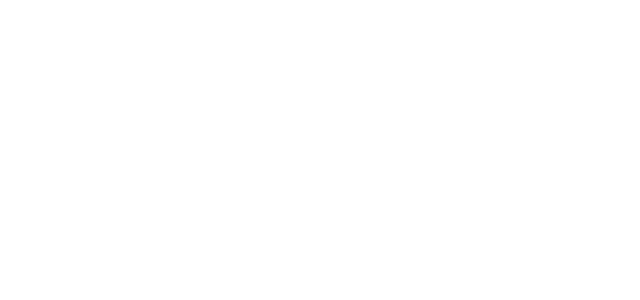
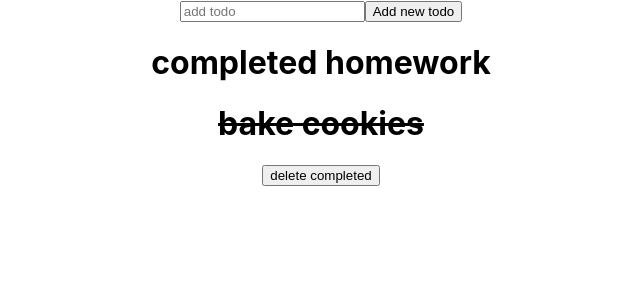
Before and after one commit to bloominstituteoftechnology/reducer-todo, a React (Create React App) app in the folder reducer-todo/: page / in a window 1280 px wide. Shown: the top 300 px of the page, without its empty margins (319-959 px from the left). Built offline with nearby package versions, Linux system fonts and the light colour scheme.

Commit message:
"working on addtodos"

```diff
--- a/reducer-todo/src/App.js
+++ b/reducer-todo/src/App.js
@@ -1,15 +1,47 @@
-import React from 'react';
-import todoList from './components/todoList';
-
+import React, {useReducer} from 'react';
+import {initialState, reducer} from './reducers/reducer';
+import Display from "./components/Display";
+import Form from './components/Form';
 import './App.css';
 
 function App() {
+  const [ state, dispatch] = useReducer(reducer, initialState)
+
+ const toggleTodo = (id) => {
+   dispatch({
+     type:"TOGGLE",
+     payload:id
+    })
+ }
+
+ const filterTodo = () => {
+  dispatch({
+    type:"FILTER"
+
+   })
+}
+//--------------
 
 
+const addNewTodo = (newText) =>{
+  const newItem = {
+    task: newText,
+    completed: false,
+    id:Date.now()
+  }
+dispatch({
+  type: "ADD_TODO",
+  payload:newItem
+})
+}
+//------------------
 
   return (
     <div className="App">
-      <todoList />
+      {/* <button onClick = {addNewTodo}>Add Todo</button> */}
+      <Form addtodo ={addNewTodo} newText = {state.newText}/>
+      <Display toggle = {toggleTodo} todos = {state.todos}/>
+      <button onClick ={filterTodo}>delete completed</button>
 
 
     </div>
--- /dev/null
+++ b/reducer-todo/src/components/Display.js
@@ -0,0 +1,17 @@
+import React from 'react'
+import Todo from './Todo'
+
+
+export default function Display (props){
+    console.log(props)
+
+    return(
+
+        <div>
+            {props.todos.map(i =>(
+                <Todo toggle = {props.toggle} key = {i.id} todo = {i}/>
+                ))}{""}
+
+        </div>
+    )
+}
--- /dev/null
+++ b/reducer-todo/src/components/Form.js
@@ -0,0 +1,44 @@
+import React, {useState} from 'react';
+
+
+export default function Form(props){
+console.log("I am props from form", props)
+
+const [addItem,setAddItem] = useState("")
+
+//   const newText ={
+//     task:{addItem},
+//     completed:false,
+//     id: Date.now()
+//   }
+
+    const handleChanges = (e) => {
+       setAddItem(e.target.value)
+    }
+
+    // const handleChanges = () => {
+    //     setAddItem(props.newText)
+    //  }
+
+    const handleSubmit =(e) =>{
+        e.preventDefault()
+        props.addNewTodo(addItem)
+    }
+
+
+    return(
+        <div>
+            <form onSubmit = {handleSubmit} >
+                <input
+                type = "text"
+                name = "newTodo"
+                placeholder = "add todo"
+                value = {addItem}
+                onChange = {handleChanges}
+                />
+                <button>Add new todo</button>
+           </form>
+
+        </div>
+    )
+}
--- /dev/null
+++ b/reducer-todo/src/components/Todo.js
@@ -0,0 +1,9 @@
+import React from 'react';
+
+export default function Todo(props){
+
+    return(
+        <h1 onClick = {() =>props.toggle(props.todo.id)}className = {props.todo.completed? "completed": null}>{props.todo.task}</h1>
+
+    )
+}
--- a/reducer-todo/src/components/todoList.js
+++ /dev/null
@@ -1,47 +0,0 @@
-import React, { useState, useReducer } from 'react';
-import { todoReducer, initialState } from '../reducers/todoReducer';
-
-const todoList = () => {
-
-    const[todo, dispatch] = useReducer(todoReducer, initialState)
-
-    const [newTodo, setNewTodo] = useState('')
-
-    const clearCompleted = () => {
-
-
-    }
-
-
-
-
-    const handleChanges = (e) => {
-        setNewTodo([...todo],
-            {
-            todo:e.target.value,
-            completed:false,
-            id:Date.now(),
-            })
-    }
-
-    return(
-
-        <div>
-
-            <input
-            type = "text"
-            name = "newTodo"
-            placeholder = "add todo"
-            value = {newTodo}
-            onChange = {handleChanges}
-
-            />
-            <button onClick = {() =>dispatch({type:'ADD_TODO', payload:newTodo})}>Add todo</button>
-            <button onClick = {()=>dispatch({type:'TOGGLE_TODO'})}>Completed</button>
-            <button onClick = {() => dispatch({type:'CLEAR_COMPLETED'})}>Delete</button>
-
-        </div>
-    )
-}
-
-export default todoList;
--- /dev/null
+++ b/reducer-todo/src/reducers/reducer.js
@@ -0,0 +1,52 @@
+export const initialState = {
+  todos:[
+    {
+      task:"completed homework",
+      completed:false,
+      id: 363786
+    },
+    {
+      task:"bake cookies",
+      completed:true,
+      id: 3636776
+    }
+]
+}
+
+export function reducer (state, action){
+    console.log("I am the action from reducer", action)
+    switch(action.type){
+
+        case "TOGGLE":
+            return{
+                ...state,
+                todos:state.todos.map(i =>{
+                    if(i.id === action.payload){
+                    return{
+                        ...i,
+                        completed:!i.completed}
+                        }else{
+                    return i
+                    }
+                })
+            }
+            case 'FILTER':
+                return{
+                    ...state,
+                    todos: state.todos.filter(i =>!i.completed)
+                }
+            case 'ADD_TODO':
+                return{
+                    ...state,
+                    todo:{
+                        task: action.payload,
+                        completed: false,
+                        id: Date.now()
+                    }
+                    // todos: state.todos.push({task: state.newText}),
+                    // completed: false
+                }
+        default:
+            return state
+    }
+}
--- a/reducer-todo/src/reducers/todoReducer.js
+++ b/reducer-todo/src/reducers/todoReducer.js
@@ -1,7 +1,7 @@
 
 
 export const initialState = {
-    todo: "Get grocery",
+    todoList: [],
     completed: false,
     id:1
 
```
